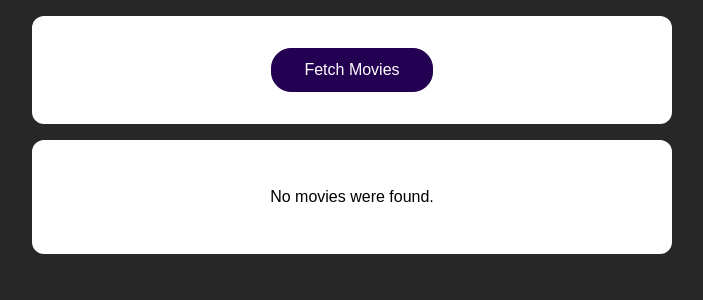
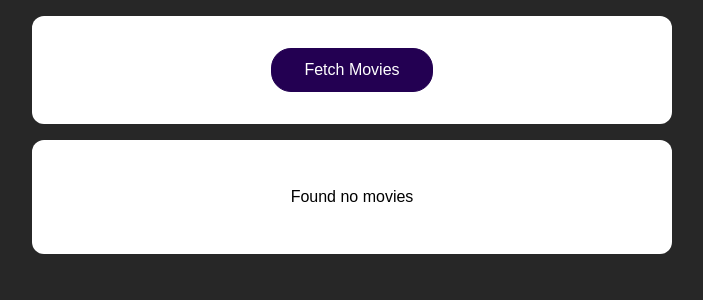
Before and after one commit to akaditya394/get-movies, a React (Create React App) app: page / in a window 1280 px wide. Shown: the top 300 px of the page, without its empty margins (288-991 px from the left). Built offline with nearby package versions, Linux system fonts and the light colour scheme.

Commit message:
content simplified

```diff
--- a/src/App.js
+++ b/src/App.js
@@ -6,9 +6,11 @@
 function App() {
   const [movies, setMovies] = useState([]);
   const [isLoading, setLoading] = useState(false);
+  const [error, setError] = useState(null);
 
   async function fetchMoviesHandler() {
     setLoading(true);
+    setError(null);
     const response = await fetch("https://swapi.py4e.com/api/films/");
     const data = await response.json();
 
@@ -24,17 +26,22 @@
     setLoading(false);
   }
 
+  let content = <p>Found no movies</p>;
+
+  if (movies.length > 0) {
+    content = <MoviesList movies={movies} />;
+  }
+
+  if (error) {
+    content = { error };
+  }
+
   return (
     <React.Fragment>
       <section>
         <button onClick={fetchMoviesHandler}>Fetch Movies</button>
       </section>
-      <section>
-        {!isLoading && <MoviesList movies={movies} />}
-        {isLoading && <p>Loading...</p>}
-        {isLoading && movies.length > 0 && <MoviesList movies={movies}/>}
-        {!isLoading && movies.length === 0 && <p>No movies were found.</p>}
-      </section>
+      <section>{content}</section>
     </React.Fragment>
   );
 }
```
